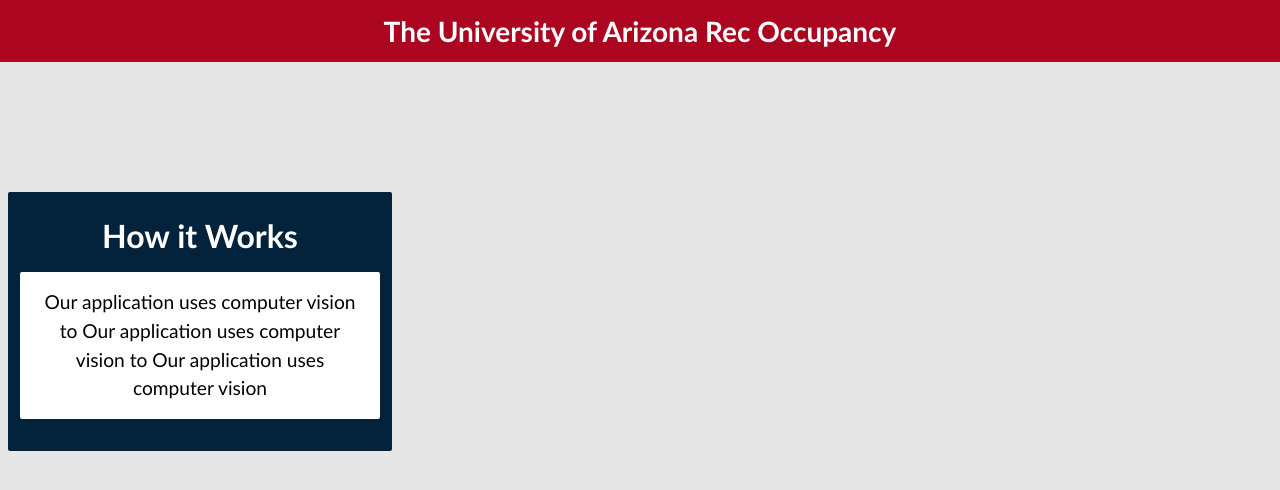
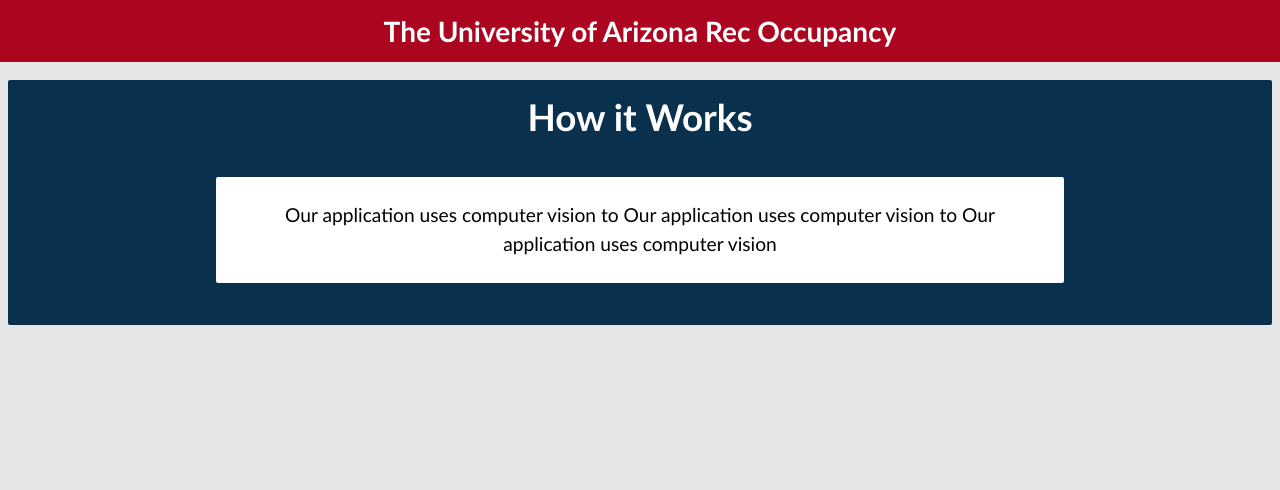
Before and after one commit to NathanK29/UARec-Congestion-Project, a React (Vite) app in the folder Frontend/: page / in a window 1280 px wide. Shown: the top 490 px of the page. Built offline with nearby package versions, Linux system fonts and the light colour scheme.

Commit message:
Better Dynamic Sizing of 'How it Works' box

```diff
--- a/Frontend/src/HowItWorks.css
+++ b/Frontend/src/HowItWorks.css
@@ -1,7 +1,8 @@
 .howItWorksContainer {
-    background-color: #02233b;
-    font-family:'Trebuchet MS', 'Lucida Sans Unicode', 'Lucida Grande', 'Lucida Sans', Arial, sans-serif;
-    width: 30vw;
+    background-color: #09314d;
+    font-family:'Gill Sans', 'Gill Sans MT', Calibri, 'Trebuchet MS', sans-serif ;
+    width: 25%;
+    min-width: 400px;
     padding: 20px 0;
     display: flex;
     flex-direction: column;
@@ -9,12 +10,14 @@
     justify-content: center;
     box-sizing: border-box;
     border-radius: 2px;
-    margin-top: 12rem;
+    margin-top: 5.4%;
+    margin-left: 73%;
     z-index: 1000;
+
 }
 
 .howItWorksText {
-    font-size: 2rem;
+    font-size: 2.3rem;
     color: white;
     margin: 0 auto;
     padding: 0 10px;
@@ -30,9 +33,19 @@
     font-size: 1.2rem;
     color: #000000;
     background-color: white;
-    padding: 1rem;
+    padding: 1.5rem;
     text-align: center;
     max-width: 800px;
     border-radius: 2px;
-    margin:0.75rem;
+    margin:2rem;
 }
+
+@media (max-width: 1500px) {
+    .howItWorksContainer {
+        width: 100%; /* Example: change width to 100% */
+        min-width: 0; /* Example: remove the minimum width constraint */
+        margin-left: 0;
+        margin-top: 5rem; /* Adjust margin to align better in smaller windows */
+        padding: 10px 0; /* Adjust padding for smaller windows */
+    }
+}
```
